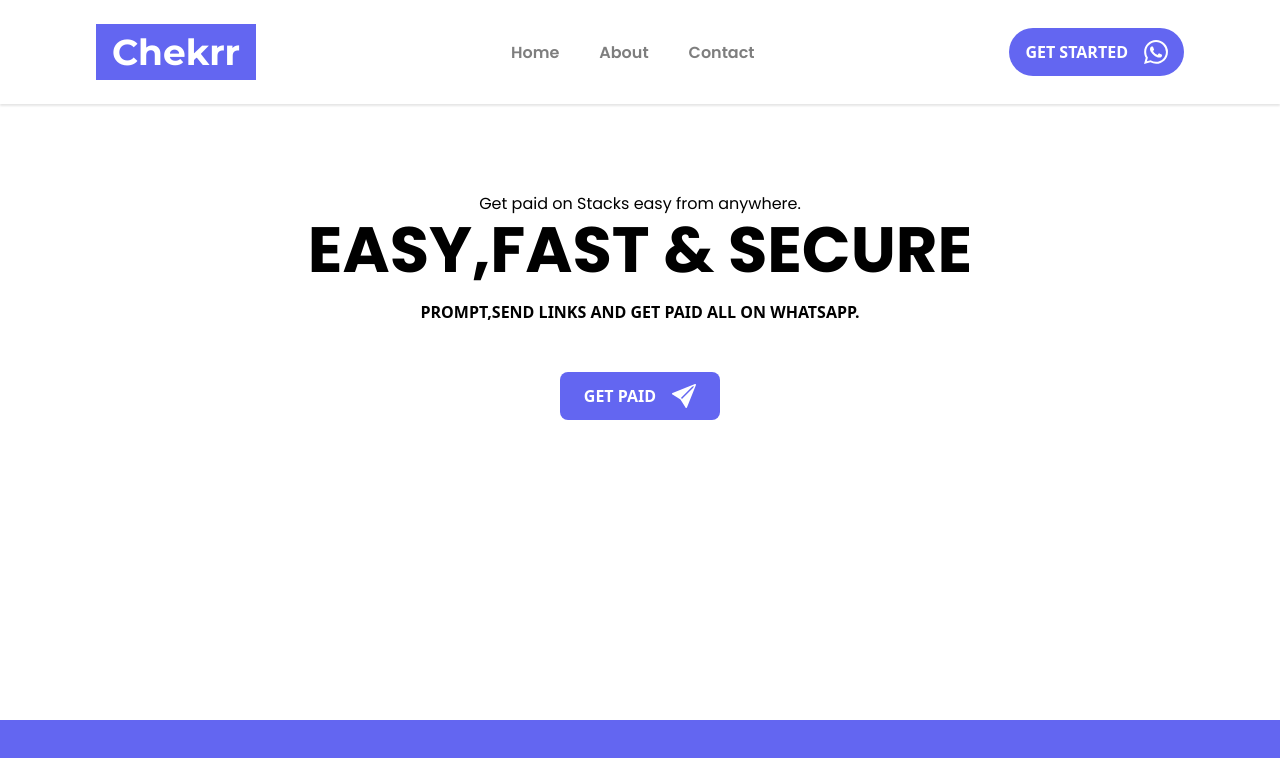
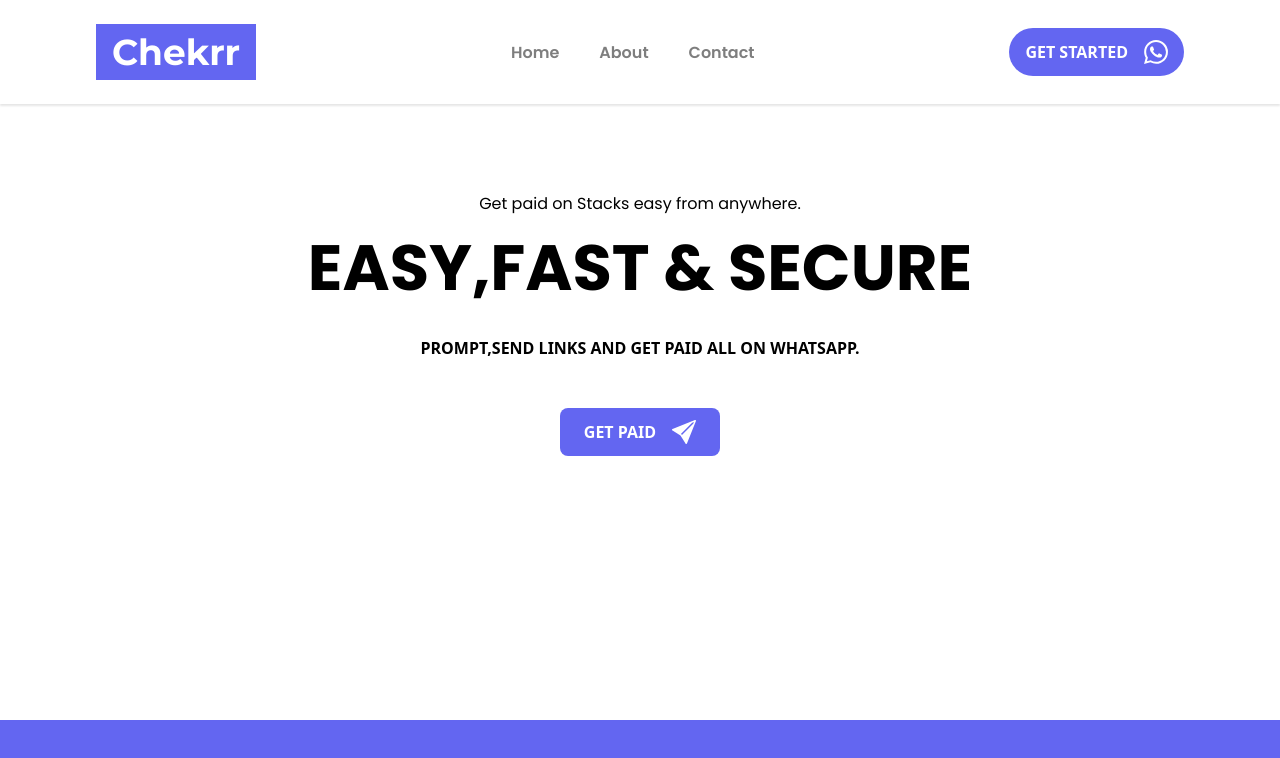
Before and after one commit to LawrenceKU03/ChekrrFE, a React (Vite) app: page / in a window 1280 px wide. Shown: the top 758 px of the page. Built offline with nearby package versions, Linux system fonts and the light colour scheme; a web font is replaced by a local one.

Commit message:
chore:added animations

```diff
--- a/src/App.tsx
+++ b/src/App.tsx
@@ -8,7 +8,7 @@ function App() {
 					<p className="font-['Poppins']">
 						Get paid on Stacks easy from anywhere.
 					</p>
-					<h1 className="md:text-[64px] text-3xl font-bold  font-['Poppins'] mt-4 uppercase">
+					<h1 className="md:text-[64px] text-4xl font-bold  font-['Poppins'] mt-4 uppercase py-4">
 						Easy,Fast & Secure
 					</h1>
 					<p className="mt-8 font-['Space Grotesk'] font-bold uppercase">
@@ -16,7 +16,7 @@ function App() {
 					</p>
 
 					<button
-						className="bg-indigo-500 text-white font-bold uppercase p-3 px-6 relative z-10  rounded-lg mt-12 flex flex-row items-center mx-auto"
+						className="bg-indigo-500 text-white font-bold uppercase p-3 px-6 relative z-10 hover:scale-110 transition-all rounded-lg mt-12 flex flex-row items-center mx-auto"
 						style={{ flexDirection: "row" }}
 					>
 						Get paid <BsFillSendFill className="ml-4" size={24} />
--- a/src/components/Header/index.tsx
+++ b/src/components/Header/index.tsx
@@ -33,7 +33,7 @@ const index = () => {
 						return (
 							<a
 								href={link.href}
-								className="font-['Poppins'] mx-[20px] opacity-50 hover:opacity-100 transition hover:scale-110 font-semibold"
+								className="font-['Poppins'] mx-[20px] opacity-50 hover:opacity-100 transition-all hover:scale-110 inline-block font-semibold"
 							>
 								{link.title}
 							</a>
@@ -41,7 +41,7 @@ const index = () => {
 					})}
 				</div>
 				<button
-					className="bg-indigo-500 text-white font-bold uppercase p-3 px-4 rounded-[24px] hidden md:flex flex-row items-center"
+					className="bg-indigo-500 text-white font-bold uppercase hover:scale-110 transition-all p-3 px-4 rounded-[24px] hidden md:flex flex-row items-center"
 					style={{ flexDirection: "row" }}
 				>
 					Get Started <SiWhatsapp className="ml-4" size={24} />
```
